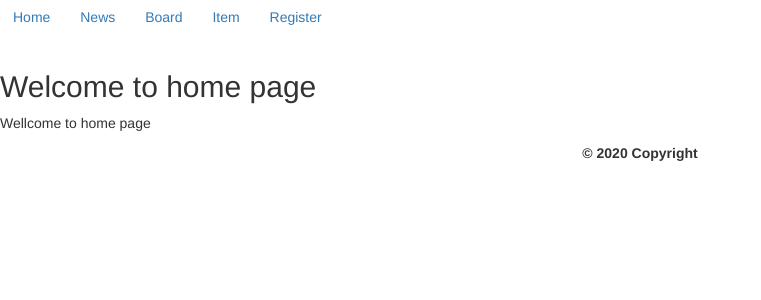
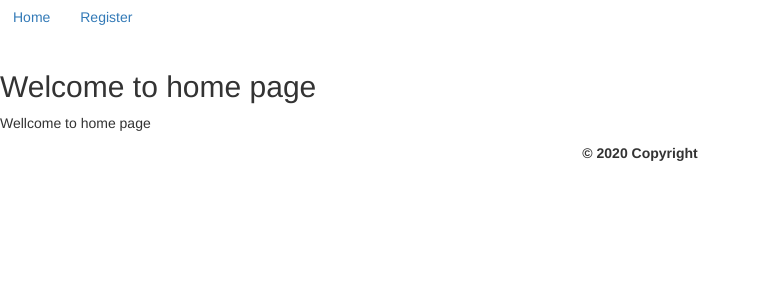
Before and after one commit to kurt6783/web, a CodeIgniter app: page /web/index.php/home/index in a window 1280 px wide. Shown: the top 300 px of the page, without its empty margins (0-761 px from the left). Run offline with CodeIgniter, Linux system fonts and the light colour scheme; some libraries are stand-ins or nearby versions.

Commit message:
取消Item/Board的view

```diff
--- a/application/views/header/header.php
+++ b/application/views/header/header.php
@@ -6,36 +6,12 @@
 	<link href="//netdna.bootstrapcdn.com/bootstrap/3.1.0/css/bootstrap.min.css" rel="stylesheet">
 </head>
 <body style="padding-top:50px">
-	<!-- <div class="header sticky-top reduce-header">
-		<nav class="navbar navbar-expand-md navbar-light text-dark align-items-center justify-content-md-between justify-content-around">
-			<div class="container d-flex align-items-center">
-				<a class="ssite-logo order-md-1 order-2 mr-auto d-none d-md-block" href="http://127.0.0.1/CI/home">Home</a>
-				<div class="navbar-collapse order-md-2 order-4 nav-md-style position-relative collapse">
-					<ul class="navbar-nav ml-auto">
-						<li class="nav-item">
-							<a class="reduce-padding nav-link link-white py-md-4 px-md-2 font-weight-bold posotion-relative" href="http://127.0.0.1/CI/news">
-								<span class="nav-link-span">
-									"News"
-									::after
-								</span>
-							</a>
-						</li>
-
-					</ul>
-				</div>
-			</div>
-		</nav>
-	</div>
-	 -->
-
-
-
 	<div>
 		<nav class="navbar-fixed-top">
-            <a class="btn" href="http://127.0.0.1/CI/home">Home</a>
-            <a class="btn" href="http://127.0.0.1/CI/news">News</a>
-            <a class="btn" href="http://127.0.0.1/CI/board">Board</a>
-            <a class="btn" href="http://127.0.0.1/CI/item">Item</a>
-            <a class="btn" href="http://127.0.0.1/CI/register">Register</a>
+            <a class="btn" href="http://127.0.0.1/web/home">Home</a>
+            <!-- <a class="btn" href="http://127.0.0.1/web/news">News</a> -->
+            <!-- <a class="btn" href="http://127.0.0.1/web/board">Board</a> -->
+            <!-- <a class="btn" href="http://127.0.0.1/web/item">Item</a> -->
+            <a class="btn" href="http://127.0.0.1/web/register">Register</a>
     	</nav>
 	</div>
```
